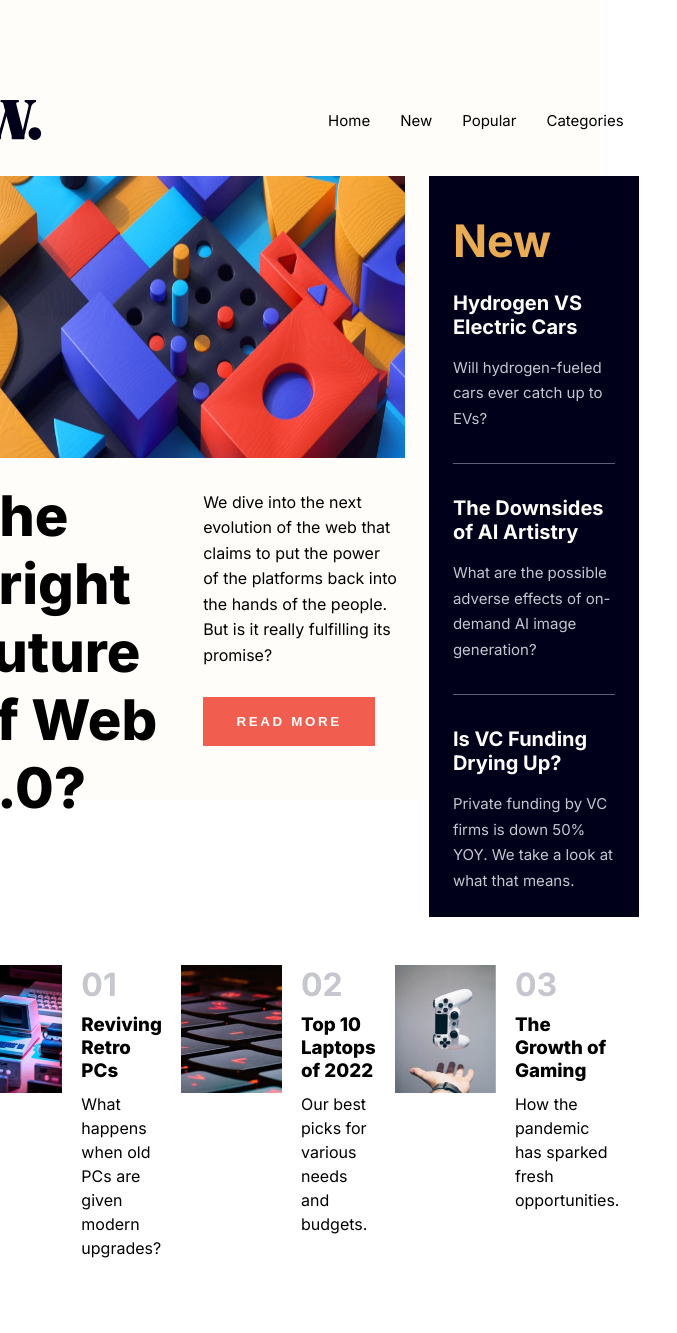
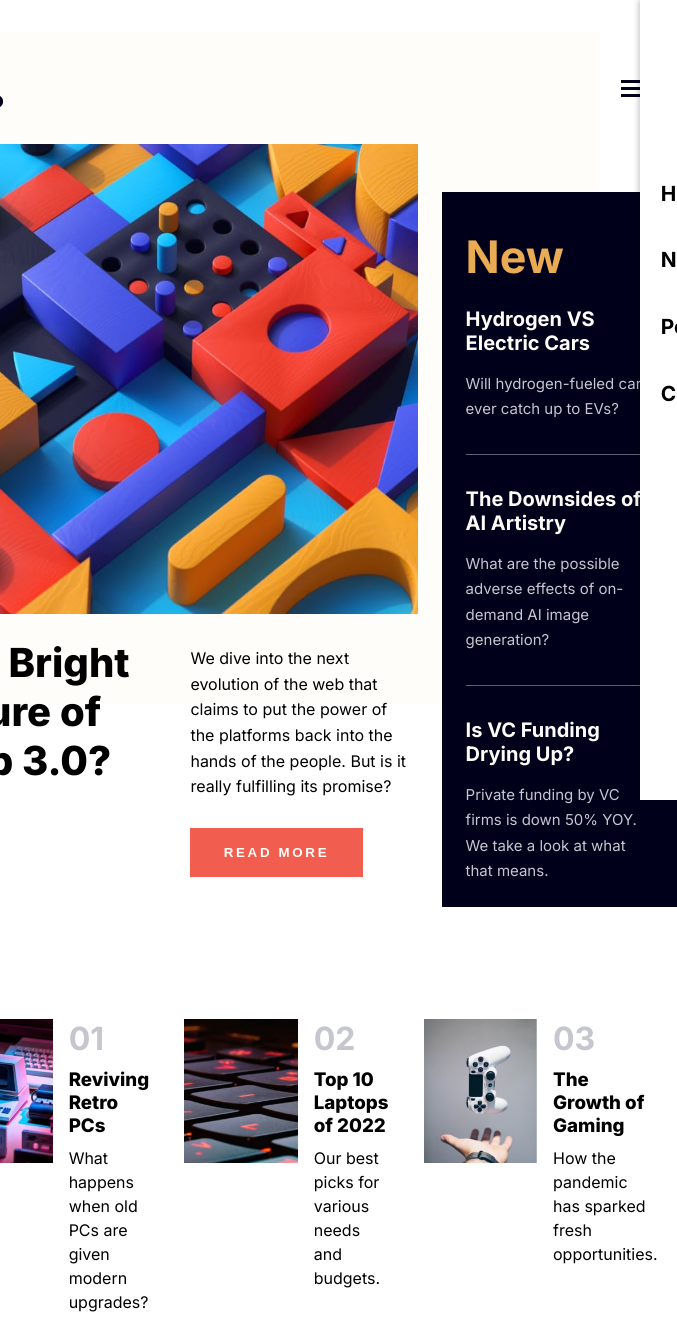
Before and after one commit to Abderaouf16/Frentend_mentor_challenge_7__News-homepage, a plain HTML site: page index.html in a window 600 px wide. Shown: the whole page, 677 px wide, since content can reach past the window. Before the commit the page ends 1308 px from the top, so only its background shows below. Drawn offline with Linux system fonts and the light colour scheme.

Commit message:
challenge completed

```diff
--- /dev/null
+++ b/app.js
@@ -0,0 +1,14 @@
+const humbergerIcon = document.getElementById('humberger-icon')
+const closeIcon = document.getElementById('close-toggle')
+const navList = document.querySelector('.nav-menu')
+console.log(closeIcon)
+
+humbergerIcon.addEventListener('click',function showList() {
+    navList.classList.add('active');
+    closeIcon.style.display = 'block'
+})
+
+closeIcon.addEventListener('click', function closeList(){
+    navList.classList.remove("active");  // remove class from the element
+    closeIcon.style.display = 'none'
+})
--- a/index.html
+++ b/index.html
@@ -15,22 +15,43 @@
 
 
       <header>
-        <img src="./assets/images/logo.svg" alt="">
-        <nav>
+
+          <img  src="./assets/images/logo.svg" alt="">
+
+          <div class="nav-toggle">
+            <img id="humberger-icon" src="./assets/images/icon-menu.svg" alt="">
+            </div>
+
+        <nav class="nav-menu">
+          <img id="close-toggle" src="./assets/images/icon-menu-close.svg" alt="">
+
           <ul>
-            <li>Home</li>
-            <li>New</li>
-            <li>Popular</li>
-            <li>Categories</li>
+            <li><a href=""></a>Home</li>
+            <li><a href=""></a>New</li>
+            <li><a href=""></a>Popular</li>
+            <li><a href=""></a>Categories</li>
+
           </ul>
         </nav>
+
+
       </header>
       <section class="section1">
         <div class="section1-content">
-          <div class="one">
-            <img src="./assets/images/image-web-3-desktop.jpg" alt="">
+          <div class="photo-container">
+            <img class="desktop-img" src="./assets/images/image-web-3-desktop.jpg" alt="">
+            <img class="mobile-img" src="./assets/images/image-web-3-mobile.jpg" alt="">
+
           </div>
-          <div class="two">
+
+          <div class="bring-future">The Bright Future of Web 3.0?</div>
+          <div class="additional-article">
+            <p>We dive into the next evolution of the web that claims to put the power of the platforms back into the
+              hands of the people.
+              But is it really fulfilling its promise?</p>
+            <button>Read more</button>
+          </div>
+          <div class="new-feed">
             <h1>New</h1>
             <h3>Hydrogen VS Electric Cars</h3>
             <p> Will hydrogen-fueled cars ever catch up to EVs?</p>
@@ -40,13 +61,6 @@
             <div class=""></div>
             <h3> Is VC Funding Drying Up?</h3>
             <p> Private funding by VC firms is down 50% YOY. We take a look at what that means.</p>
-          </div>
-          <div class="three">The Bright Future of Web 3.0?</div>
-          <div class="foor">
-            <p>We dive into the next evolution of the web that claims to put the power of the platforms back into the
-              hands of the people.
-              But is it really fulfilling its promise?</p>
-            <button>Read more</button>
           </div>
         </div>
       </section>
@@ -88,5 +102,5 @@
     </div>
   </main>
 </body>
-
+<script src="app.js"></script>
 </html>
--- a/style.css
+++ b/style.css
@@ -21,14 +21,13 @@
   --fw-medium: 700;
   --fw-bold: 800;
 }
-
 main {
   display: flex;
-  height: 100vh;
   background-color: var(--col-Off-white);
   justify-content: center;
   align-items: center;
   font-family: var(--font-familly);
+
 }
 .parent-container {
   width: 75em;
@@ -51,9 +50,23 @@ nav ul {
   list-style: none;
   cursor: pointer;
 }
-nav li {
+nav li  {
   padding: 0 1em;
   font-size: var(--fs-main);
+}
+#close-toggle{
+  display: none;
+  float: right;
+
+}
+#humberger-icon{
+  display: none;
+}
+
+@media (min-width: 600px) {
+  main{
+    margin-top: 2em;
+    padding: 2em;
   }
 
   .section1-content {
@@ -65,51 +78,60 @@ nav li {
     gap: 1.5em;
   }
 
-.one {
+  .photo-container {
     object-fit: contain;
     grid-column: 1/3;
   }
-.one img {
+  .photo-container img {
     width: 100%;
     height: 100%;
   }
-.two {
+  .mobile-img {
+    display: none;
+  }
+
+  .bring-future {
+    order: 3;
+    font-size: 3.5em;
+    font-weight: var(--fw-bold);
+  }
+
+  .new-feed {
+    order: 2;
+    padding: 1em 1.5em;
     background-color: var(--col-Very-dark-blue);
     grid-row: span 2;
-  padding: 1em 1.5em;
   }
-.two h1 {
+
+  .new-feed h1 {
     color: var(--col-Soft-orange);
     font-size: 2.8em;
     margin: 0.5em 0;
   }
-.two h3 {
+  .new-feed h3 {
     color: var(--col-Off-white);
     margin-bottom: 0.8em;
     font-size: 20px;
   }
-.two p {
+  .new-feed p {
     color: var(--col-Grayish-blue);
     margin: 0.5em 0;
     line-height: 1.7;
     font-size: 15px;
   }
-.two div {
+  .new-feed div {
     border-top: 1px solid var(--col-Dark-grayish-blue);
 
     margin: 2em 0;
   }
-.three {
-  font-size: 3.5em;
-  font-weight: var(--fw-bold);
+
+  .additional-article {
+    order: 4;
   }
-.foor {
-  padding: 0.5em;
-}
-.foor p {
+  .additional-article p {
     line-height: 1.6;
   }
-.foor button {
+  .additional-article button {
     padding: 1.3em 2.5em;
     margin-top: 2.1em;
     letter-spacing: 0.2em;
@@ -150,17 +172,155 @@ nav li {
   .section2-text p {
     line-height: 1.5;
   }
+}
+
+
+@media (max-width: 600px) {
+  .parent-container{
+    margin: 0;
+  }
+  main {
+    width: 100vw;
+    height: auto;
+    padding: 1em;
+    font-family: var(--font-familly);
+  }
+
+  .nav-menu {
+    position: fixed;
+    top: 0;
+    right: -400px;
+    width: 60vw;
+    height: 100%;
+    background-color: #fff;
+    box-shadow: -2px 0 5px rgba(0, 0, 0, 0.2);
+    transition: 0.4s;
+}
+.nav-menu.active {
+  right: 0;
+}
+nav ul{
+  display: block;
+  margin-top: 10em;
+
+}
+nav ul li{
+
+  font-size: 1.3em;
+  padding: 1em;
+  font-weight: var(--fw-medium);
+
+}
+  .mobile-img {
+    display: block;
+    width: 100%;
+    margin-bottom: 1em;
+  }
+  #humberger-icon{
+    display: block;
+    float: right;
+
+  }
+
+  .desktop-img {
+    display: none;
+  }
+  .bring-future {
+    font-size: 2.5em;
+    font-weight: var(--fw-bold);
+  }
+  .additional-article {
+    padding: 0.5em;
+  }
+  .additional-article p {
+    line-height: 1.6;
+  }
+  .additional-article button {
+    padding: 1.3em 2.5em;
+    margin-top: 2.1em;
+    letter-spacing: 0.2em;
+    text-transform: uppercase;
+    background-color: var(--col-Soft-red);
+    color: var(--col-Off-white);
+    font-weight: var(--fw-medium);
+    cursor: pointer;
+    border: none;
+    transition: 0.3s ease-in-out;
+  }
+
+  .new-feed {
+    background-color: var(--col-Very-dark-blue);
+    grid-row: span 2;
+    padding: 1em 1.5em;
+    margin-top: 3em;
+  }
+
+  .new-feed h1 {
+    color: var(--col-Soft-orange);
+    font-size: 2.8em;
+    margin: 0.5em 0;
+  }
+  .new-feed h3 {
+    color: var(--col-Off-white);
+    margin-bottom: 0.8em;
+    font-size: 20px;
+  }
+  .new-feed p {
+    color: var(--col-Grayish-blue);
+    margin: 0.5em 0;
+    line-height: 1.7;
+    font-size: 15px;
+  }
+  .new-feed div {
+    border-top: 1px solid var(--col-Dark-grayish-blue);
+
+    margin: 2em 0;
+  }
+  .section2 {
+    display: flex;
+    flex-direction: column;
+    margin: 3em 0;
+  }
+  .section2-content {
+    display: flex;
+
+    padding: 1em 0;
+  }
+
+  .section2-container img {
+    height: 10em;
+    padding: 1em;
+    padding-top: 0em;
+  }
+
+  .section2-text {
+    padding-left: 0em;
+  }
+  .section2-text h1 {
+    color: var(--col-Grayish-blue);
+    font-size: 2em;
+  }
+  .section2-text h3 {
+    font-weight: var(--fw-bold);
+    padding: 0.5em 0;
+  }
+  .section2-text p {
+    line-height: 1.5;
+  }
+
+
+}
 
 /*ACTIVE STATE*/
 nav li:hover {
   color: var(--col-Soft-red);
 }
-.foor button:hover {
+.additional-article button:hover {
   background-color: var(--col-Very-dark-blue);
 }
 .section2-text h3:hover {
   color: var(--col-Soft-red);
 }
-.two h3:hover {
+.new-feed h3:hover {
   color: var(--col-Soft-orange);
 }
```
Lines whose indentation alone changed are shown as unchanged.
